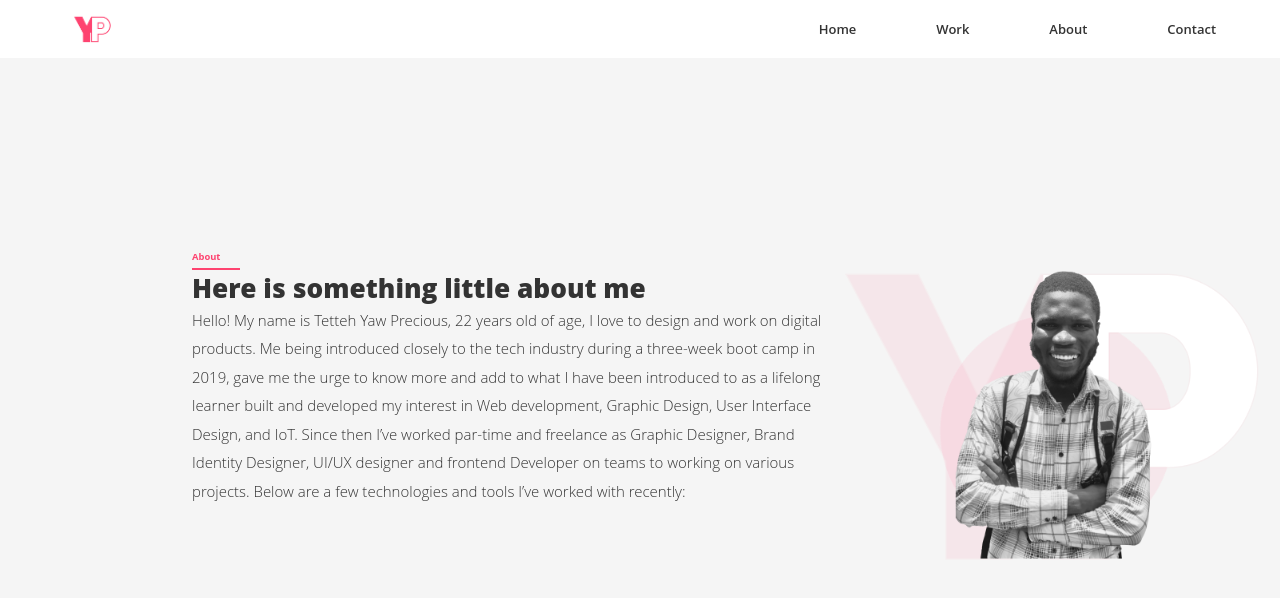
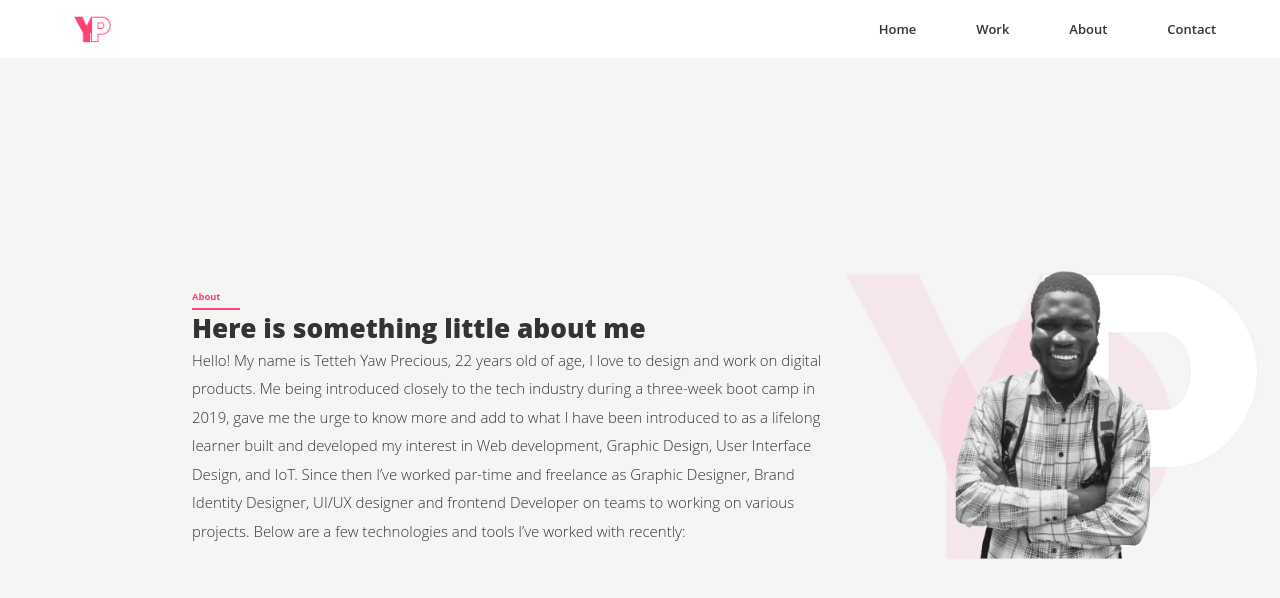
Before and after one commit to Tetteh-Yaw-Precious/personal_website, a React (Create React App) app: page /About in a window 1280 px wide. Shown: the top 598 px of the page. Built offline with nearby package versions, Linux system fonts and the light colour scheme.

Commit message:
update on animations

```diff
--- a/src/App.js
+++ b/src/App.js
@@ -16,8 +16,8 @@ const App = () => {
     <div className="App">
       <Globalstyles />
       <Nav />
-      <AnimatePresence>
-        <Switch>
+      <AnimatePresence exitBeforeEnter>
+        <Switch location={location} key={location.pathname}>
           <Route exact path="/">
             <Landingpage />
           </Route>
--- a/src/components/About.js
+++ b/src/components/About.js
@@ -3,31 +3,39 @@ import styled from "styled-components";
 import { device } from "../helpers/Mixins";
 import Tetteh_Yaw_Precious from "../images/Tetteh_Yaw_Precious.png";
 //importing Animation
-// import { motion } from "framer-motion";
-// import { pageAnimation } from "../animations/Pageanimation";
+import { motion } from "framer-motion";
+import { pageAnimation } from "../animations/Pageanimation";
 
 const About = () => {
   return (
     <StyledAbout>
+      <motion.div
+        className="mainaboutCt"
+        variants={pageAnimation}
+        intial="hidden"
+        animate="show"
+        exit="exit"
+      >
         <div className="abouttext">
           <h4>About</h4>
           <h1>Here is something little about me </h1>
           <p>
-          Hello! My name is Tetteh Yaw Precious, 22 years old of age, I love to
-          design and work on digital products. Me being introduced closely to
-          the tech industry during a three-week boot camp in 2019, gave me the
-          urge to know more and add to what I have been introduced to as a
+            Hello! My name is Tetteh Yaw Precious, 22 years old of age, I love
+            to design and work on digital products. Me being introduced closely
+            to the tech industry during a three-week boot camp in 2019, gave me
+            the urge to know more and add to what I have been introduced to as a
             lifelong learner built and developed my interest in Web development,
-          Graphic Design, User Interface Design, and IoT. Since then I’ve worked
-          par-time and freelance as Graphic Designer, Brand Identity Designer,
-          UI/UX designer and frontend Developer on teams to working on various
-          projects. Below are a few technologies and tools I’ve worked with
-          recently:
+            Graphic Design, User Interface Design, and IoT. Since then I’ve
+            worked par-time and freelance as Graphic Designer, Brand Identity
+            Designer, UI/UX designer and frontend Developer on teams to working
+            on various projects. Below are a few technologies and tools I’ve
+            worked with recently:
           </p>
         </div>
         <div className="myimage">
           <img src={Tetteh_Yaw_Precious} alt="Tetteh Yaw Precious" />
         </div>
+      </motion.div>
     </StyledAbout>
   );
 };
@@ -35,8 +43,10 @@ const StyledAbout = styled.div`
   width: 100%;
   height: 90vh;
   display: flex;
-  flex-direction: row;
+  justify-content: center;
+  align-items: center;
   background-color: #f5f5f5;
+  overflow: hidden;
   @media ${device.tab_land} {
     font-size: 56.25%;
   }
@@ -49,12 +59,14 @@ const StyledAbout = styled.div`
   @media ${device.big_desktop} {
     font-size: 75%;
   }
+  .mainaboutCt {
+    display: flex;
     .abouttext {
       width: 65%;
       display: flex;
       flex-direction: column;
       align-items: flex-start;
-    padding-top: 15%;
+      justify-content: center;
       padding-left: 15%;
       @media ${device.phone} {
         width: 90%;
@@ -78,5 +90,6 @@ const StyledAbout = styled.div`
         }
       }
     }
+  }
 `;
 export default About;
--- a/src/components/Contact.js
+++ b/src/components/Contact.js
@@ -9,19 +9,23 @@ import contact_call from "../images/contact_call.svg";
 import contact_email from "../images/contact_email.svg";
 import copyright from "../images/copyright.svg";
 // //import Animations
-// import { motion } from "framer-motion";
-// import { pageAnimation } from "../animations/Pageanimation";
+import { motion } from "framer-motion";
+import { pageAnimation } from "../animations/Pageanimation";
 
 const Contact = () => {
   return (
     <StyledContact>
+      <motion.div variants={pageAnimation} initial="hidden" animate="show" exit="exit">
         <h4>Work</h4>
         <h1>get intouch let's work or prolly talk</h1>
         <div className="contact_ct">
           <div className="socials">
             <ContactSocials social={contact_github} socialname="Github" />
             <ContactSocials social={contactlinkedin} socialname="LinkedIn" />
-          <ContactSocials social={contact_call} socialname="(+233) 552646695" />
+            <ContactSocials
+              social={contact_call}
+              socialname="(+233) 552646695"
+            />
             <ContactSocials
               social={contact_email}
               socialname="precioustetteh38@gmail.com"
@@ -48,6 +52,7 @@ const Contact = () => {
             </div>
           </form>
         </div>
+      </motion.div>
     </StyledContact>
   );
 };
@@ -58,6 +63,7 @@ const StyledContact = styled.div`
   padding: 3% 15%;
   display: flex;
   flex-direction: column;
+  overflow: hidden;
   h4 {
     width: 5%;
     padding: 0 0 0 0;
--- a/src/components/Nav.js
+++ b/src/components/Nav.js
@@ -40,7 +40,7 @@ const StyledNav = styled.nav`
     display: flex;
     li {
       list-style: none;
-      padding-left: 8rem;
+      padding-left: 6rem;
       a {
         text-decoration: none;
         font-size: 1.3rem;
--- a/src/components/Work.js
+++ b/src/components/Work.js
@@ -12,7 +12,14 @@ import { pageAnimation } from "../animations/Pageanimation";
 
 const Work = () => {
   return (
-    <StyledWork variants={pageAnimation} initial="hidden" animate="show">
+    <StyledWork>
+      <motion.div
+        className="workCt"
+        variants={pageAnimation}
+        initial="hidden"
+        animate="show"
+        exit="exit"
+      >
         <h4>Work</h4>
         <h1>a couple of my projects so far</h1>
         <div className="projects">
@@ -59,15 +66,17 @@ const Work = () => {
             techused="ReactJs"
           />
         </div>
+      </motion.div>
     </StyledWork>
   );
 };
-const StyledWork = styled(motion.div)`
+const StyledWork = styled.div`
   width: 100%;
   min-height: 80vh;
   padding: 1% 15%;
   display: flex;
   flex-direction: column;
+  overflow: hidden;
   h4 {
     width: 5%;
     padding: 0 0 0 0;
```
Lines whose indentation alone changed are shown as unchanged.
